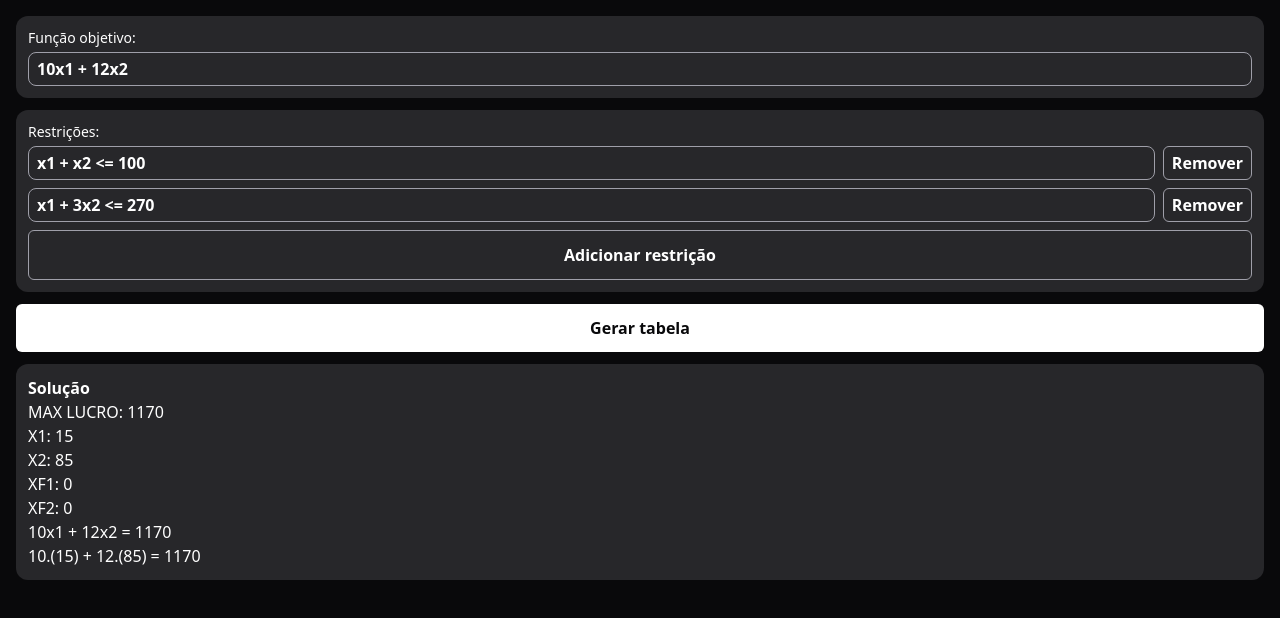
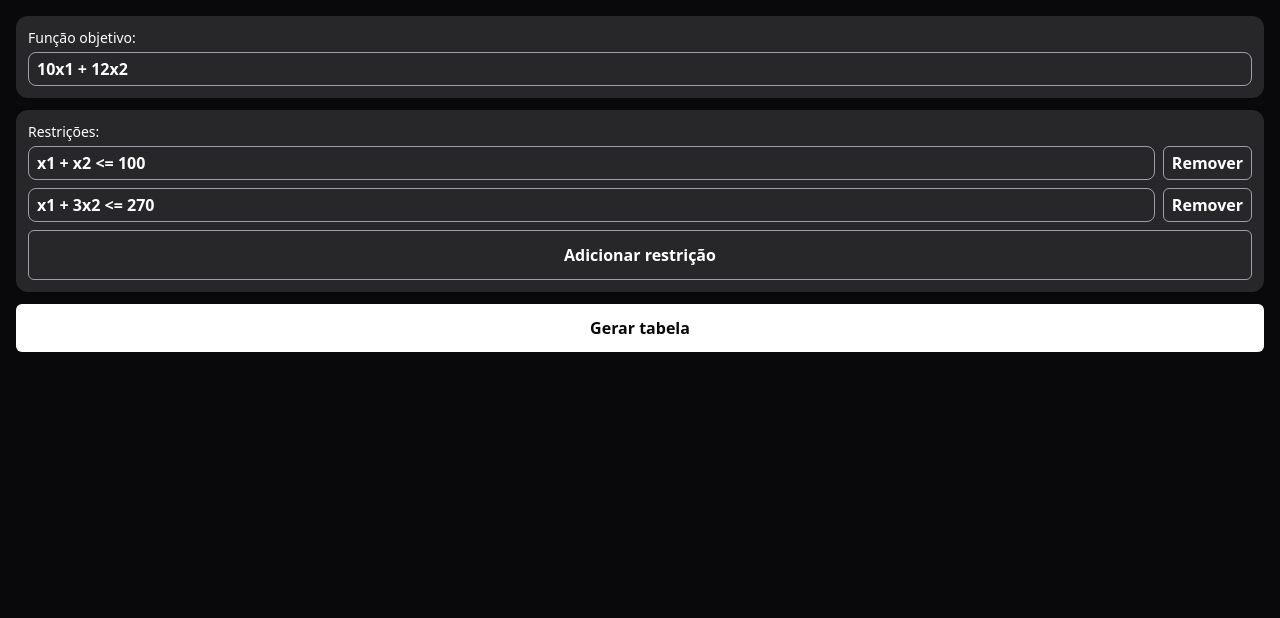
Before and after one commit to devenzonascimento/simplex-calculator, a React (Vite) app: page / in a window 1280 px wide. Shown: the top 618 px of the page. Built offline with nearby package versions, Linux system fonts and the light colour scheme.

Commit message:
feat: adicionar numeração de tabela e melhorar formatação de cabeçalhos na história

```diff
--- a/src/components/history.tsx
+++ b/src/components/history.tsx
@@ -1,4 +1,5 @@
 import {
+  fmt,
   HistoryType,
   type FinalTableType,
   type History,
@@ -28,15 +29,18 @@ export function HistoryManager({ state, type }: History) {
     case HistoryType.Table:
       return (
         <>
-          <h2>Table</h2>
+          <h2>{state.tableNumber}ª Tabela</h2>
           <Table data={state} />
         </>
       )
     case HistoryType.Nlp:
       return (
         <>
-          <h2>
-            <strong>(NLP)</strong> Nova linha {state.rowNumber + 1}ª
+          <h2 className="px-2 flex items-center justify-between">
+            <span>
+              <strong>(NLP)</strong> Nova {state.rowNumber + 1}ª linha
+            </span>
+            <span>Dividindo pelo {fmt(state.pivotElementToUse)}</span>
           </h2>
           <Nlp data={state} />
         </>
@@ -44,7 +48,11 @@ export function HistoryManager({ state, type }: History) {
     case HistoryType.OtherLine:
       return (
         <>
-          <h2>Nova linha {state.rowNumber + 1}ª</h2>
+          <h2 className="px-2 flex items-center justify-between">
+            <span>Nova {state.rowNumber + 1}ª linha</span>
+
+            <span>Multiplicando pelo coeficiente {fmt(state.coefficient)}</span>
+          </h2>
           <OtherLine data={state} />
         </>
       )
--- a/src/main.tsx
+++ b/src/main.tsx
@@ -36,6 +36,7 @@ export type TableLine = {
 }
 
 export type TableType = {
+  tableNumber?: number
   tableRows: TableRow[]
   pivotColNumber: number
   pivotRowNumber: number
@@ -63,7 +64,10 @@ export type FinalTableType = {
   table: Fraction[][]
 }
 
-export type SolutionType = Record<string, Fraction>
+export type SolutionType = {
+  objectiveFunction: string
+  results: Record<string, Fraction>
+}
 
 export enum HistoryType {
   Table = 0,
@@ -135,8 +139,8 @@ const finalizeSimplex = (tableRows: TableRow[]) => {
       if (bIndex >= 0) {
         const row = tableRows[bIndex]
         const variableKey = getKey(tableRows[0], key)
-
         result[variableKey] = row.cells?.[row.cells.length - 1]
+        return
       }
 
       result[getKey(tableRows[0], key)] = F(0)
@@ -182,6 +186,7 @@ const columnContainsOnlyOneNumberOne = (columnCells: Fraction[]) => {
       }
 
       numberOneIndex = i
+      continue
     }
 
     return -1
@@ -194,7 +199,10 @@ export const generateTableHeaders = (tableRows: TableRow[]) => {
   return tableRows[0].cells.map((_, i) => getKey(tableRows[0], i))
 }
 
-const generateTableAndPivots = (tableRows: TableRow[]): TableType | null => {
+const generateTableAndPivots = (
+  tableRows: TableRow[],
+  tableNumber: number,
+): TableType | null => {
   const pivotColNumber = calculatePivotCol(tableRows[0])
 
   if (!pivotColNumber) return null
@@ -210,6 +218,7 @@ const generateTableAndPivots = (tableRows: TableRow[]): TableType | null => {
   )
 
   return {
+    tableNumber,
     pivotColNumber,
     pivotRowNumber,
     pivotElement,
@@ -438,7 +447,9 @@ export function NewSimplex() {
 
     const firstTableRows = [objectiveRow, ...restrictionRows]
 
-    const firstTableData = generateTableAndPivots(firstTableRows)
+    let tableCounter = 1
+
+    const firstTableData = generateTableAndPivots(firstTableRows, 1)
 
     if (!firstTableData) {
       alert('deu ruim')
@@ -482,11 +493,20 @@ export function NewSimplex() {
           },
           type: HistoryType.FinalTable,
         })
-        history.push({ state: result, type: HistoryType.Solution })
+
+        history.push({
+          state: {
+            objectiveFunction: objective,
+            results: result,
+          },
+          type: HistoryType.Solution,
+        })
         break
       }
 
-      tableData = generateTableAndPivots(tableRowsSorted)
+      tableCounter += 1
+
+      tableData = generateTableAndPivots(tableRowsSorted, tableCounter)
 
       if (!tableData) {
         alert('deu ruim')
@@ -564,22 +584,6 @@ export function NewSimplex() {
           <HistoryManager state={state} type={type} />
         </div>
       ))}
-
-      <div className="p-3 flex flex-col bg-zinc-800 rounded-xl">
-        <span className="font-semibold">Solução</span>
-
-        <div>
-          <ul>
-            <li>MAX LUCRO: 1170</li>
-            <li>X1: 15</li>
-            <li>X2: 85</li>
-            <li>XF1: 0</li>
-            <li>XF2: 0</li>
-            <li>10x1 + 12x2 = 1170</li>
-            <li>10.(15) + 12.(85) = 1170</li>
-          </ul>
-        </div>
-      </div>
     </main>
   )
 }
```
